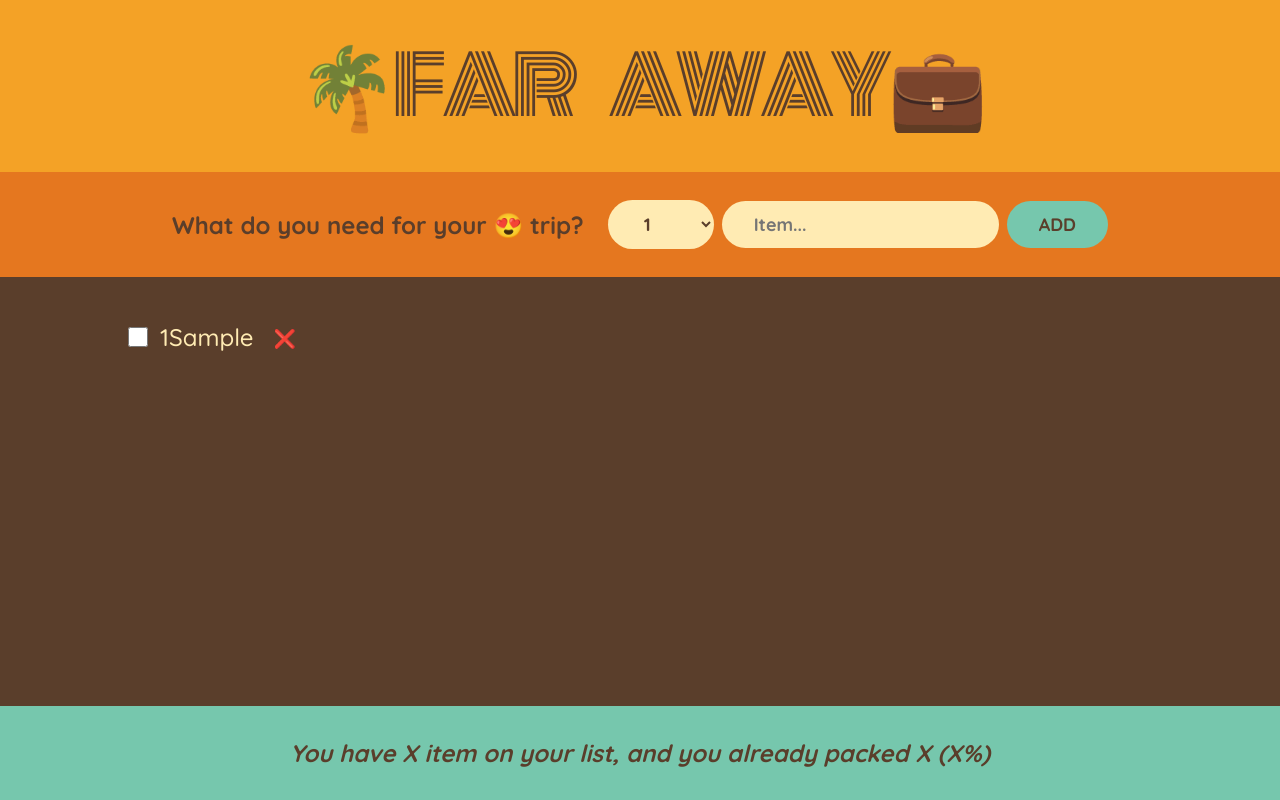
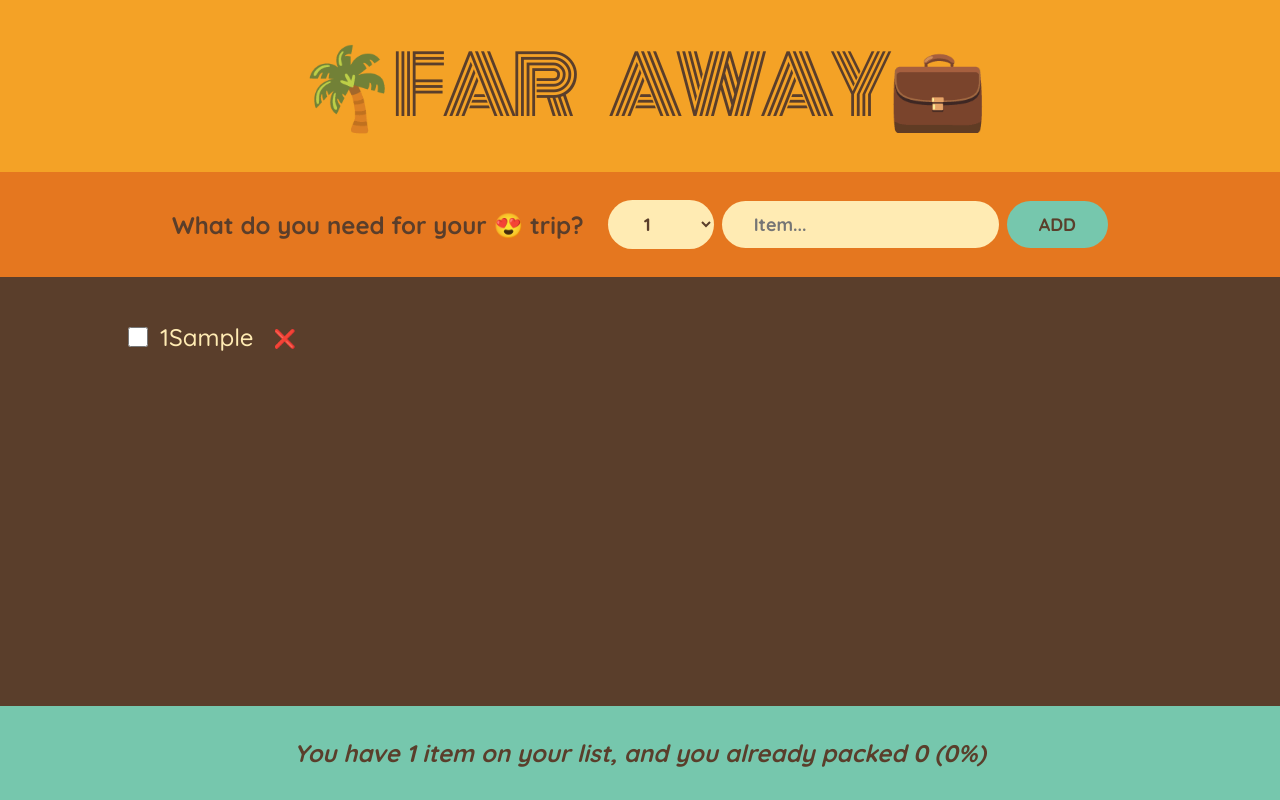
Before and after one commit to eeyfesubalew/React-travel-list, a React (Create React App) app: page / in a window 1280 px wide. Both pictures are taken after typing "Sample" into the empty fields and a click on the button "ADD". Built offline with nearby package versions, Linux system fonts and the light colour scheme.

Commit message:
calculating statics

```diff
--- a/src/App.js
+++ b/src/App.js
@@ -28,7 +28,7 @@
         onDeleteItems={handleDeleteItems}
         onToggleItem={handleToggleItem}
       />
-      <Stats />
+      <Stats items={items} />
     </div>
   );
 }
@@ -101,10 +101,24 @@
     </li>
   );
 }
-function Stats() {
+function Stats({ items }) {
+  if (!items.length)
+    return (
+      <p className="stats">
+        <em>Start adding item to your list 🚀</em>
+      </p>
+    );
+  const numItems = items.length;
+  const numPacked = items.filter((item) => item.packed).length;
+  const percentage = Math.round((numPacked / numItems) * 100);
   return (
     <footer className="stats">
-      <em>You have X item on your list, and you already packed X (X%)</em>
+      <em>
+        {percentage === 100
+          ? "You got everything, ready to go ✈"
+          : `You have ${numItems} item on your list, and you already packed
+        ${numPacked} (${!percentage ? "0" : percentage}%)`}
+      </em>
     </footer>
   );
 }
```
